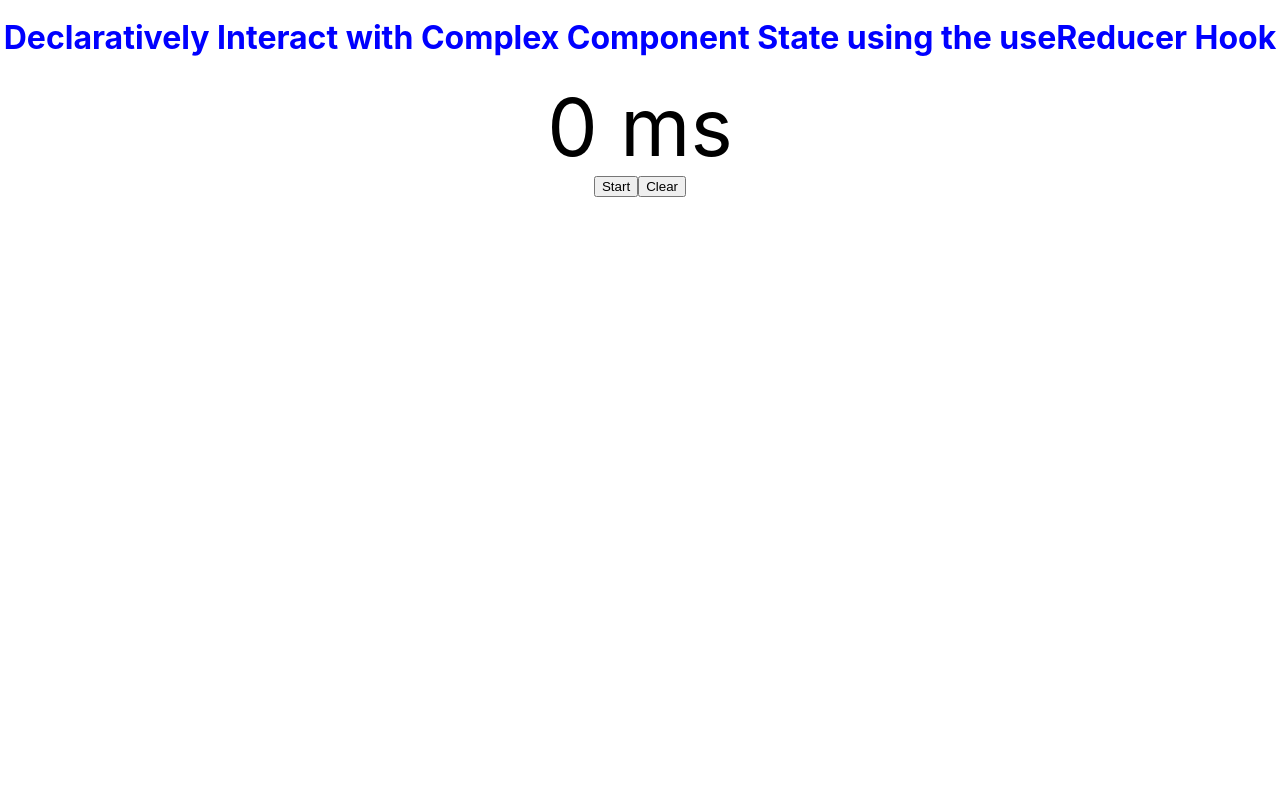
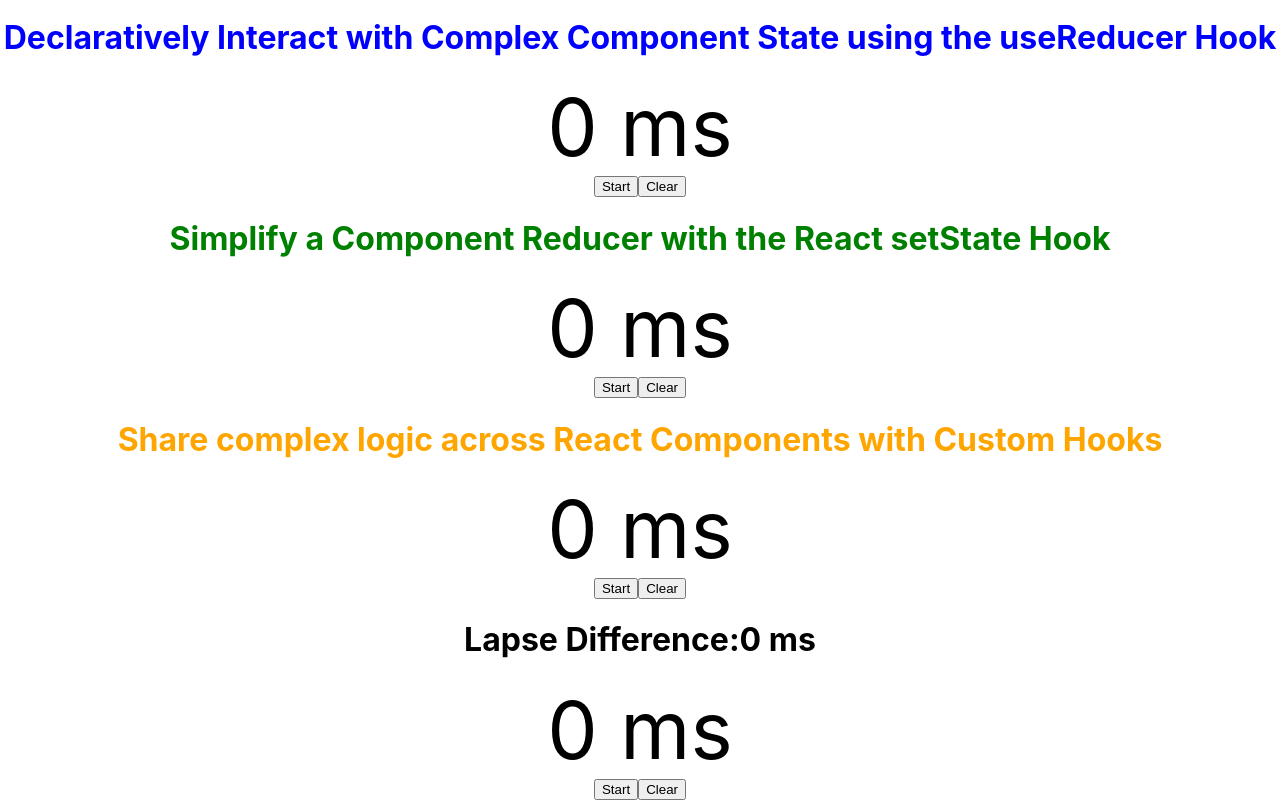
Before and after one commit to shweyeewinn/react-hook-exercises, a React (Create React App) app: page / in a window 1280 px wide. Shown: the part 748-1548 px from the top of the page. Before the commit the page ends 945 px from the top, so only its background shows below. Built offline with nearby package versions, Linux system fonts and the light colour scheme.

Commit message:
Share complex logic with custom hook

```diff
--- a/src/App.js
+++ b/src/App.js
@@ -7,6 +7,8 @@ import CounterWithCustomHook from './components/CounterWithCustomHook';
 import CounterLocalStorage from './components/CounterStoreValueInLocalStorage';
 import Tilt from './components/Tilt';
 import StopWatchUseReducer from './components/StopWatchUseReducer';
+import SimplifyStopWatch from './components/StopWatchUseReducer/simplify';
+import StopWatchWithCustomHook from './components/StopWatchUseReducer/customHook';
 
 function App() {
   return (
@@ -47,6 +49,20 @@ function App() {
         </h1>
         <StopWatchUseReducer />
       </div>
+
+      <div>
+        <h1 style={{ color: 'green' }}>
+          Simplify a Component Reducer with the React setState Hook
+        </h1>
+        <SimplifyStopWatch />
+      </div>
+
+      <div>
+        <h1 style={{ color: 'orange' }}>
+          Share complex logic across React Components with Custom Hooks
+        </h1>
+        <StopWatchWithCustomHook />
+      </div>
     </div>
   );
 }
--- /dev/null
+++ b/src/components/StopWatchUseReducer/customHook.js
@@ -0,0 +1,95 @@
+import React, { useReducer, useRef, useEffect } from 'react';
+
+const reducer = (currentState, newState) => {
+  return {
+    ...currentState,
+    ...newState,
+  };
+};
+
+//Custom Hook
+const useStopWatch = () => {
+  const [{ lapse, running }, setState] = useReducer(reducer, {
+    lapse: 0,
+    running: false,
+  });
+  const intervalRef = useRef(null);
+
+  useEffect(() => {
+    return () => clearInterval(intervalRef.current);
+  }, []);
+
+  const handleRunClick = () => {
+    if (running) {
+      clearInterval(intervalRef.current);
+    } else {
+      const startTime = Date.now() - lapse;
+      intervalRef.current = setInterval(() => {
+        setState({ lapse: Date.now() - startTime });
+      }, 0);
+    }
+    setState({ running: !running });
+  };
+
+  const handleClearClick = () => {
+    clearInterval(intervalRef.current);
+    setState({
+      lapse: 0,
+      running: false,
+    });
+  };
+
+  return {
+    handleClearClick,
+    handleRunClick,
+    lapse,
+    running,
+  };
+};
+
+const StopWatchWithCustomHook = () => {
+  const stopWatchOne = useStopWatch();
+  const stopWatchTwo = useStopWatch();
+
+  return (
+    <div style={{ textAlign: 'center' }}>
+      <div>
+        <label
+          style={{
+            fontSize: '5em',
+            display: 'block',
+          }}
+        >
+          {stopWatchOne.lapse} ms
+        </label>
+        <button onClick={stopWatchOne.handleRunClick}>
+          {stopWatchOne.running ? 'Stop' : 'Start'}
+        </button>
+        <button onClick={stopWatchOne.handleClearClick}>Clear</button>
+      </div>
+      <div>
+        <h1>
+          <strong>Lapse Difference:</strong>
+          <span>{stopWatchOne.lapse - stopWatchTwo.lapse} ms</span>
+        </h1>
+      </div>
+
+      <div>
+        <label
+          style={{
+            fontSize: '5em',
+            display: 'block',
+          }}
+        >
+          {stopWatchTwo.lapse} ms
+        </label>
+        <button onClick={stopWatchTwo.handleRunClick}>
+          {stopWatchTwo.running ? 'Stop' : 'Start'}
+        </button>
+        <button onClick={stopWatchTwo.handleClearClick}>Clear</button>
+      </div>
+    </div>
+  );
+};
+
+export default StopWatchWithCustomHook;
--- /dev/null
+++ b/src/components/StopWatchUseReducer/simplify.js
@@ -0,0 +1,85 @@
+import React, { useReducer, useRef, useEffect } from 'react';
+
+const reducer = (currentState, newState) => {
+  return {
+    ...currentState,
+    ...newState,
+  };
+  //   switch (action.type) {
+  //     case 'LAPSE':
+  //       return {
+  //         ...state,
+  //         lapse: action.now - action.startTime,
+  //       };
+  //     case 'TOGGLE_RUNNING':
+  //       return {
+  //         ...state,
+  //         running: !state.running,
+  //       };
+  //     case 'CLEAR':
+  //       return {
+  //         ...state,
+  //         lapse: 0,
+  //         running: false,
+  //       };
+  //     default:
+  //       return state;
+  //   }
+};
+const SimplifyStopWatch = () => {
+  const [{ lapse, running }, setState] = useReducer(reducer, {
+    lapse: 0,
+    running: false,
+  });
+  //   const [lapse, setLapse] = useState(0);
+  //   const [running, setRunning] = useState(false);
+  const intervalRef = useRef(null);
+
+  useEffect(() => {
+    return () => clearInterval(intervalRef.current);
+  }, []);
+
+  const handleRunClick = () => {
+    if (running) {
+      clearInterval(intervalRef.current);
+    } else {
+      const startTime = Date.now() - lapse;
+      intervalRef.current = setInterval(() => {
+        //setLapse(Date.now() - startTime);
+        // dispatch({ type: 'LAPSE', now: Date.now(), startTime });
+        setState({ lapse: Date.now() - startTime });
+      }, 0);
+    }
+    //setRunning(!running);
+    // dispatch({ type: 'TOGGLE_RUNNING' });
+    setState({ running: !running });
+  };
+
+  const handleClearClick = () => {
+    clearInterval(intervalRef.current);
+    //setLapse(0);
+    //setRunning(false);
+    // dispatch({ type: 'CLEAR' });
+    setState({
+      lapse: 0,
+      running: false,
+    });
+  };
+
+  return (
+    <div style={{ textAlign: 'center' }}>
+      <label
+        style={{
+          fontSize: '5em',
+          display: 'block',
+        }}
+      >
+        {lapse} ms
+      </label>
+      <button onClick={handleRunClick}>{running ? 'Stop' : 'Start'}</button>
+      <button onClick={handleClearClick}>Clear</button>
+    </div>
+  );
+};
+
+export default SimplifyStopWatch;
```
